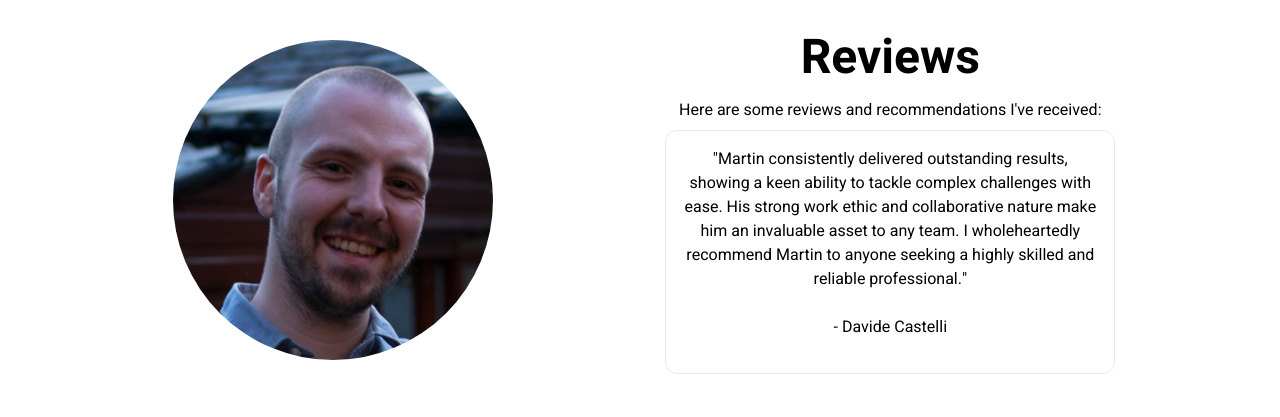
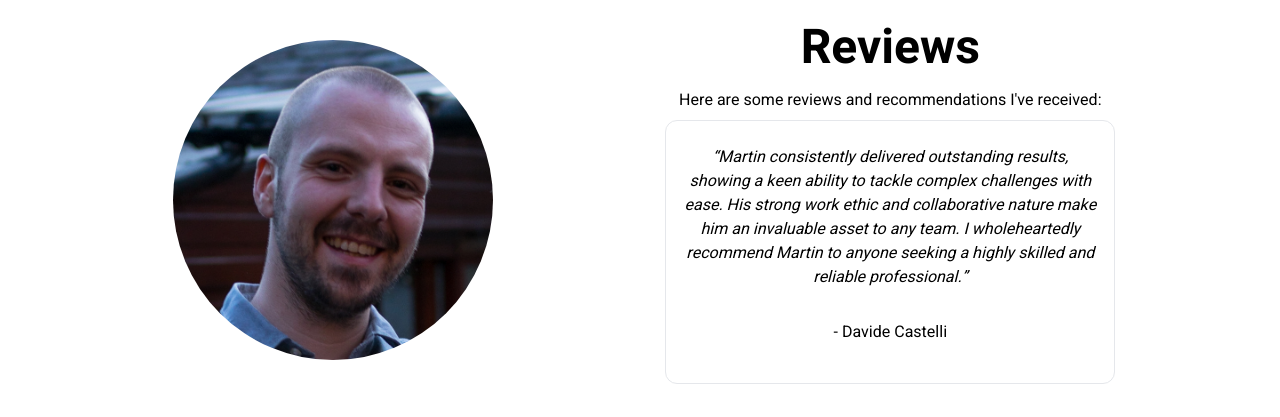
Before and after one commit to Martin-Abbott/martin-abbott.github.io, a React (Vite) app: page / in a window 1280 px wide. Shown: the part 1640-2057 px from the top of the page. Built offline with nearby package versions, Linux system fonts and the light colour scheme; some icons are missing.

Commit message:
changed reviews to q tags

```diff
--- a/src/components/ReviewSlider.jsx
+++ b/src/components/ReviewSlider.jsx
@@ -22,10 +22,10 @@ const ReviewSlider = () => {
 	return (
 		<section className="flex self-center text-center p-2 w-[450px] max-w-[85vw] border rounded-xl m-auto group md:max-w-[75vw]">
 			<div className="flex duration-500 p-2 justify-self-center">
-				<article className="flex flex-col text-center m-auto h-[280px] xs:h-[210px]">
-					<p className="m-auto">
-						&quot;{reviewList[currentIndex].textSnippet}&quot;
-					</p>
+				<article className="flex flex-col text-center m-auto h-[310px] xs:h-[230px]">
+					<q className="m-auto italic">
+						{reviewList[currentIndex].textSnippet}
+					</q>
 					<section className="flex place-content-between p-2">
 						<button
 							className="text-2xl rounded-full p-2 text-black cursor-pointer focus:shadow-outline hover:scale-125 duration-300"
```
